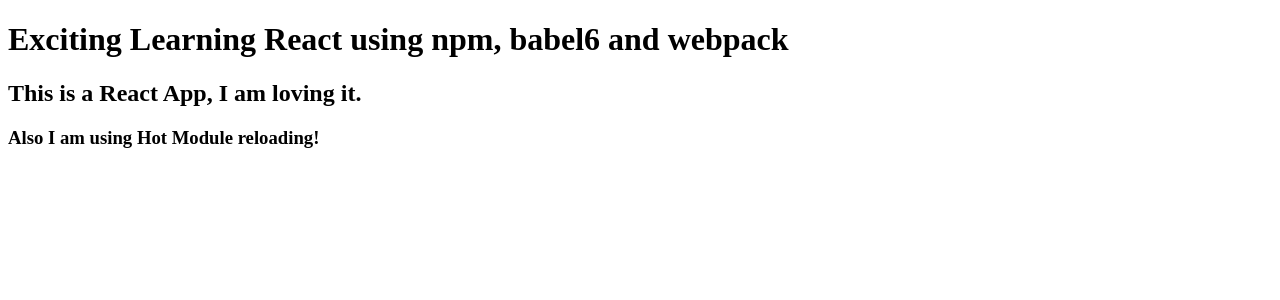
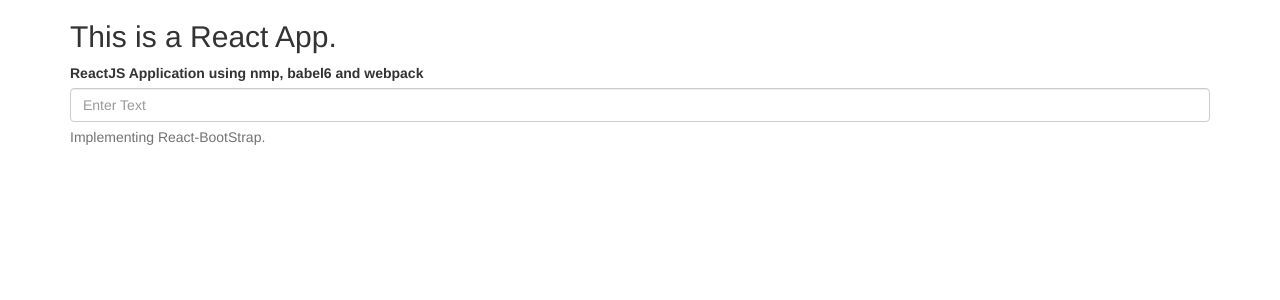
Before and after one commit to singhArmani/ReactUsingWebpack, a React app: page / in a window 1280 px wide. Shown: the top 300 px of the page. Built offline with nearby package versions, Linux system fonts and the light colour scheme.

Commit message:
implementing React-Bootstrap in my ReactApp

```diff
--- a/client/index.html
+++ b/client/index.html
@@ -3,10 +3,15 @@
 <head>
     <meta charset="UTF-8">
     <title>React.js using NPM, Babel6 and Webpack</title>
+    <!-- Latest compiled and minified CSS -->
+    <link rel="stylesheet" href="https://maxcdn.bootstrapcdn.com/bootstrap/latest/css/bootstrap.min.css">
+
+    <!-- Optional theme -->
+    <link rel="stylesheet" href="https://maxcdn.bootstrapcdn.com/bootstrap/latest/css/bootstrap-theme.min.css">
+
 </head>
 <body>
-<h1>Exciting Learning React using npm, babel6 and webpack</h1>
-<div id="app"></div>
+<div id="app" class="container"></div>
 <script src="bundle.js" type="text/javascript"></script>
 </body>
 </html>
--- a/components/App.js
+++ b/components/App.js
@@ -1,4 +1,6 @@
 import React from "react";
+import TextInput from './TextInput'
+
 /**
  * Created by singh on 8/07/2016.
  */
@@ -8,8 +10,8 @@
  export default class App extends React.Component {
      render(){
          return (<div>
-            <h2>This is a React App, I am loving it. </h2>
-             <h3>Also I am using Hot Module reloading!</h3>
+            <h2>This is a React App. </h2>
+             <TextInput/>
          </div>);
      }
 }
--- /dev/null
+++ b/components/TextInput.js
@@ -0,0 +1,22 @@
+import React from 'react';
+import Input from 'react-bootstrap/lib/Input';
+import { FormGroup, ControlLabel, FormControl, HelpBlock } from 'react-bootstrap';
+
+export default class TextInput extends React.Component {
+   render(){
+      return (
+          <form>
+              <FormGroup
+                  controlId="formBasicText">
+                  <ControlLabel>ReactJS Application using nmp, babel6 and webpack</ControlLabel>
+                  <FormControl
+                      type="text"
+                      placeholder="Enter Text"
+                  />
+                  <FormControl.Feedback />
+                  <HelpBlock>Implementing React-BootStrap.</HelpBlock>
+              </FormGroup>
+          </form>
+      );
+   }
+}
--- a/package.json
+++ b/package.json
@@ -32,6 +32,7 @@
     "express": "^4.13.4",
     "path": "^0.12.7",
     "react": "15.2.0",
+    "react-bootstrap": "^0.29.5",
     "react-dom": "15.2.0",
     "webpack": "^1.13.1"
   },
```
Also changed, not shown: 1 other file (tests, documents, lock files or other folders).
